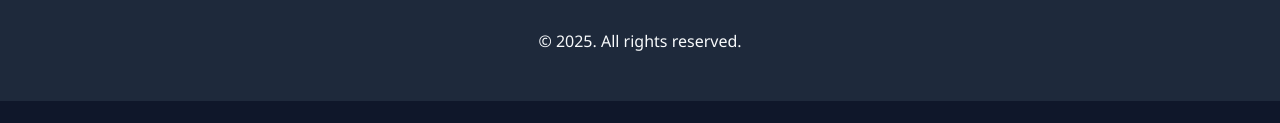
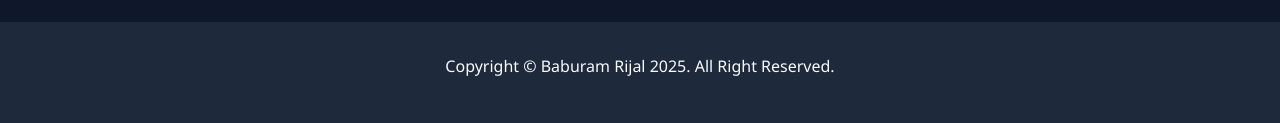
Before and after one commit to Babu7-design/projects, a plain HTML site: page index.html in a window 1280 px wide. Shown: the part 1654-1777 px from the top of the page. Before the commit the page ends 1755 px from the top, so only its background shows below. Drawn offline with nearby package versions, Linux system fonts and the light colour scheme.

Commit message:
Update index.html

```diff
--- a/index.html
+++ b/index.html
@@ -246,8 +246,8 @@
     </div>
   </div>
 
-  <footer>
-    <p>&copy; 2025. All rights reserved.</p>
+  <footer style=" margin-top: 25px;">
+    <p>Copyright &copy; Baburam Rijal 2025. All Right Reserved.</p>
   </footer>
 
   <script src="https://cdn.jsdelivr.net/npm/bootstrap@5.3.2/dist/js/bootstrap.bundle.min.js"></script>
```
